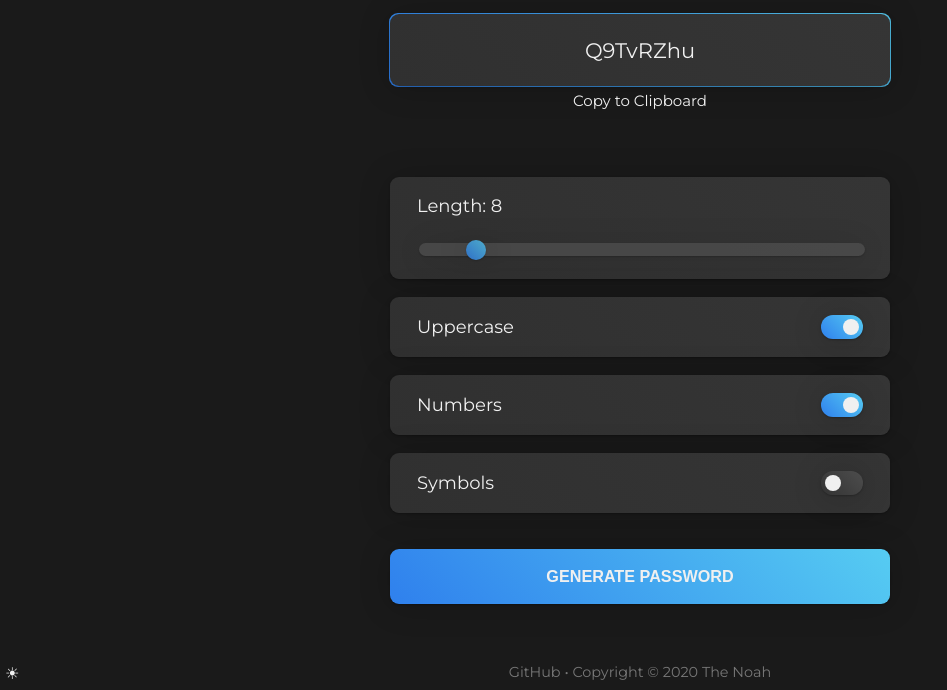
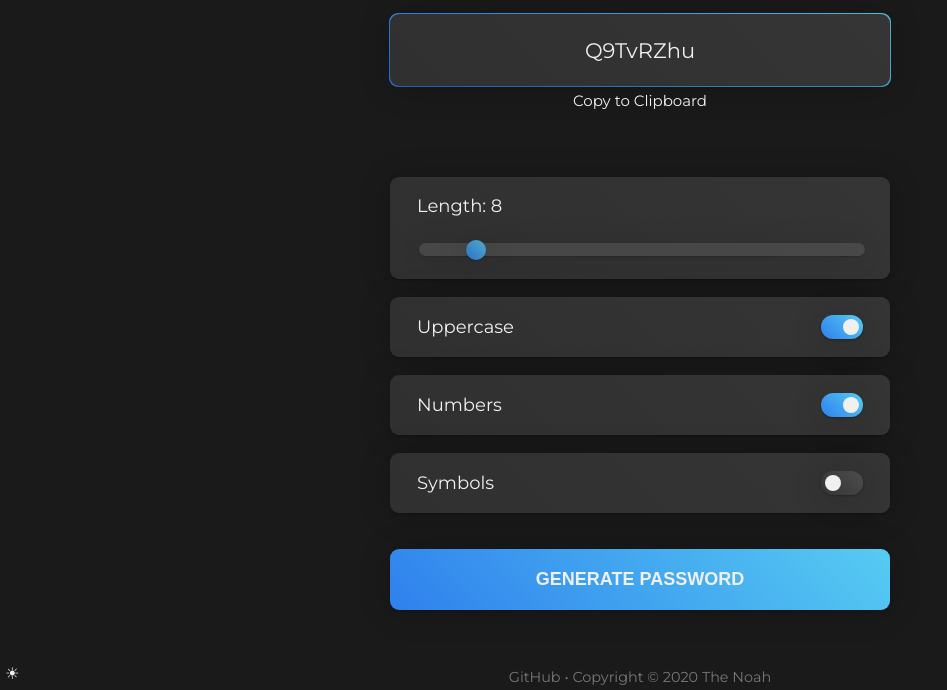
Before and after one commit to The-Noah/password-generator, a plain HTML site: page index.html in a window 1280 px wide. Shown: the part 115-805 px from the top of the page, without its empty margins (0-947 px from the left). Drawn offline with nearby package versions, Linux system fonts and the light colour scheme; files that its build step writes are made by us from their sources.

Commit message:
Tweak generate button

```diff
--- a/style.scss
+++ b/style.scss
@@ -148,16 +148,21 @@ small{
 
 button{
   margin-top: 1rem;
-  padding: 1rem;
+  padding: 1.1rem;
   background: $gradient-primary;
   color: #F0F0F0;
-  font-size: .9rem;
+  font-size: 1rem;
   font-weight: 700;
   text-transform: uppercase;
   border-radius: $border-radius;
   border: none;
   box-shadow: $shadow;
   cursor: pointer;
+
+  @include mobile{
+    font-size: .9rem;
+    padding: 1rem;
+  }
 }
 
 button, input[type=number]{
```
